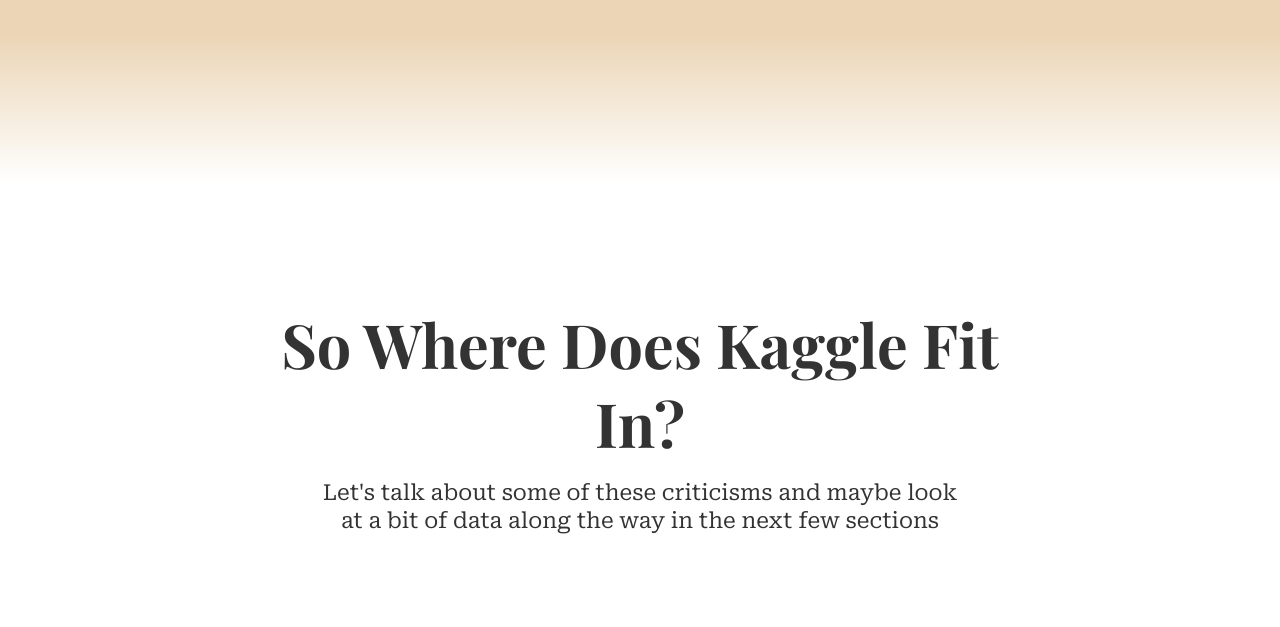
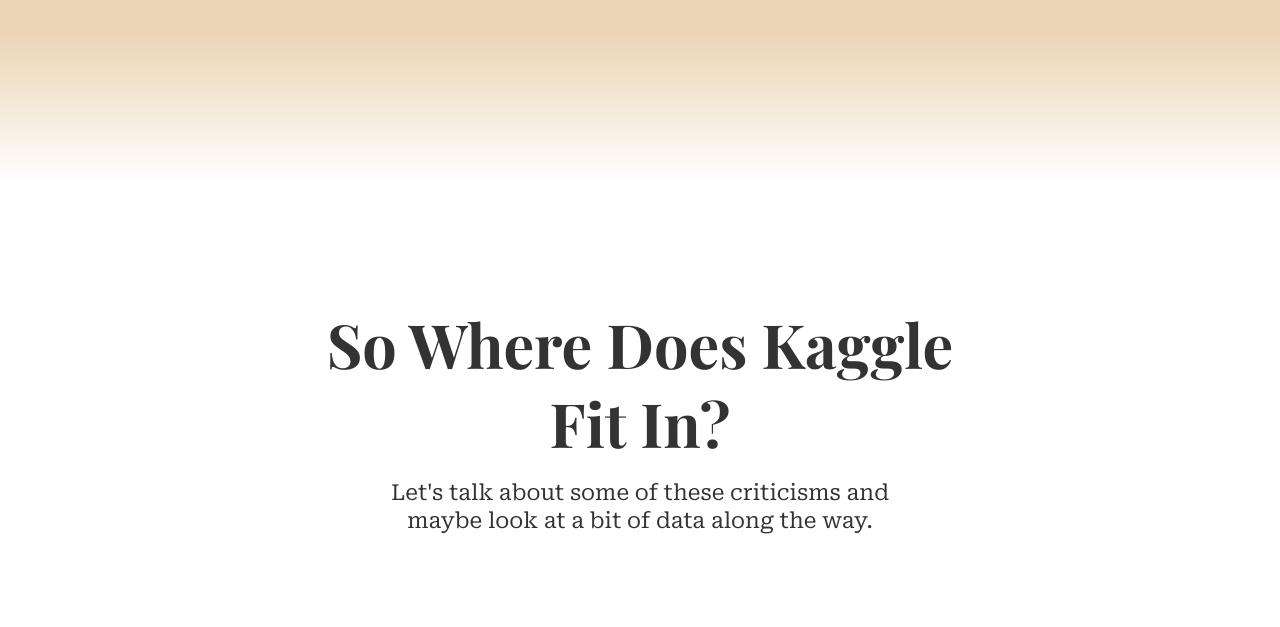
Before and after one commit to schubert-da/meta-kaggle-hackathon, a SvelteKit app: page / in a window 1280 px wide. Shown: the part 136-763 px from the top of the page. Built offline with nearby package versions, Linux system fonts and the light colour scheme; a web font is replaced by a local one.

Commit message:
minor fixes

```diff
--- a/src/lib/components/SEO.svelte
+++ b/src/lib/components/SEO.svelte
@@ -33,7 +33,7 @@
 	<meta property="og:url" content={currentUrl} />
 	<meta property="og:title" content={pageTitle} />
 	<meta property="og:description" content={pageDescription} />
-	<meta property="og:image" content={`${siteUrl}/image/share-img.jpg`} />
+	<meta property="og:image" content={`${siteUrl}image/share-img.jpg`} />
 	<meta property="og:site_name" content={defaultTitle} />
 	<meta property="og:locale" content="en_US" />
 
@@ -42,7 +42,7 @@
 	<meta property="twitter:url" content={currentUrl} />
 	<meta property="twitter:title" content={pageTitle} />
 	<meta property="twitter:description" content={pageDescription} />
-	<meta property="twitter:image" content={`${siteUrl}/image/share-img.jpg`} />
+	<meta property="twitter:image" content={`${siteUrl}image/share-img.jpg`} />
 
 	<!-- Additional SEO -->
 	<meta name="viewport" content="width=device-width, initial-scale=1.0" />
--- a/src/routes/+page.svelte
+++ b/src/routes/+page.svelte
@@ -9,10 +9,7 @@
 <div class="hero-section mb-12 max-w-[800px] pt-20">
 	<h1 class="mb-4">So Where Does Kaggle Fit In?</h1>
 	<div class="text-container">
-		<p>
-			Let's talk about some of these criticisms and maybe look at a bit of data along the way in the
-			next few sections
-		</p>
+		<p>Let's talk about some of these criticisms and maybe look at a bit of data along the way.</p>
 	</div>
 </div>
 
@@ -31,6 +28,7 @@
 		h1 {
 			font-size: var(--font-size-5);
 			text-align: center;
+			text-wrap: pretty;
 		}
 
 		p {
```
